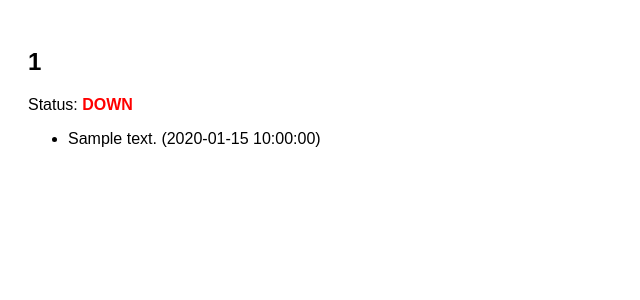
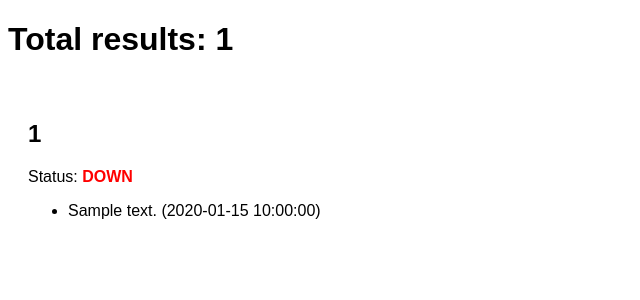
Before and after one commit to yaxollum/dabdabdab, a Flask app: template dabdabdab/templates/index.html in a window 1280 px wide. Shown: the top 300 px of the page, without its empty margins (0-640 px from the left). Run offline with Flask 3, Linux system fonts and the light colour scheme; the template is opened without the code that fills it: most values are stand-ins (such as "Sample title", 1, 10 or a date in 2020).

Commit message:
show total results

```diff
--- a/dabdabdab/app.py
+++ b/dabdabdab/app.py
@@ -37,7 +37,8 @@ def index():
                     ],
                 }
             )
-    return render_template("index.html", workers=workers)
+        total_results = conn.execute("SELECT COUNT(*) FROM results").fetchone()[0]
+    return render_template("index.html", total_results=total_results, workers=workers)
 
 
 def log_result(worker_id, result):
--- a/dabdabdab/templates/index.html
+++ b/dabdabdab/templates/index.html
@@ -16,11 +16,14 @@
         display: grid;
         grid-template-columns: repeat(auto-fit, minmax(400px, 1fr));
         padding: 20px;
+      }
+      body {
         font-family: sans-serif;
       }
     </style>
   </head>
   <body>
+    <h1>Total results: {{ total_results }}</h1>
     <div id="main-container">
       {% for worker in workers %}
       <div>
```
